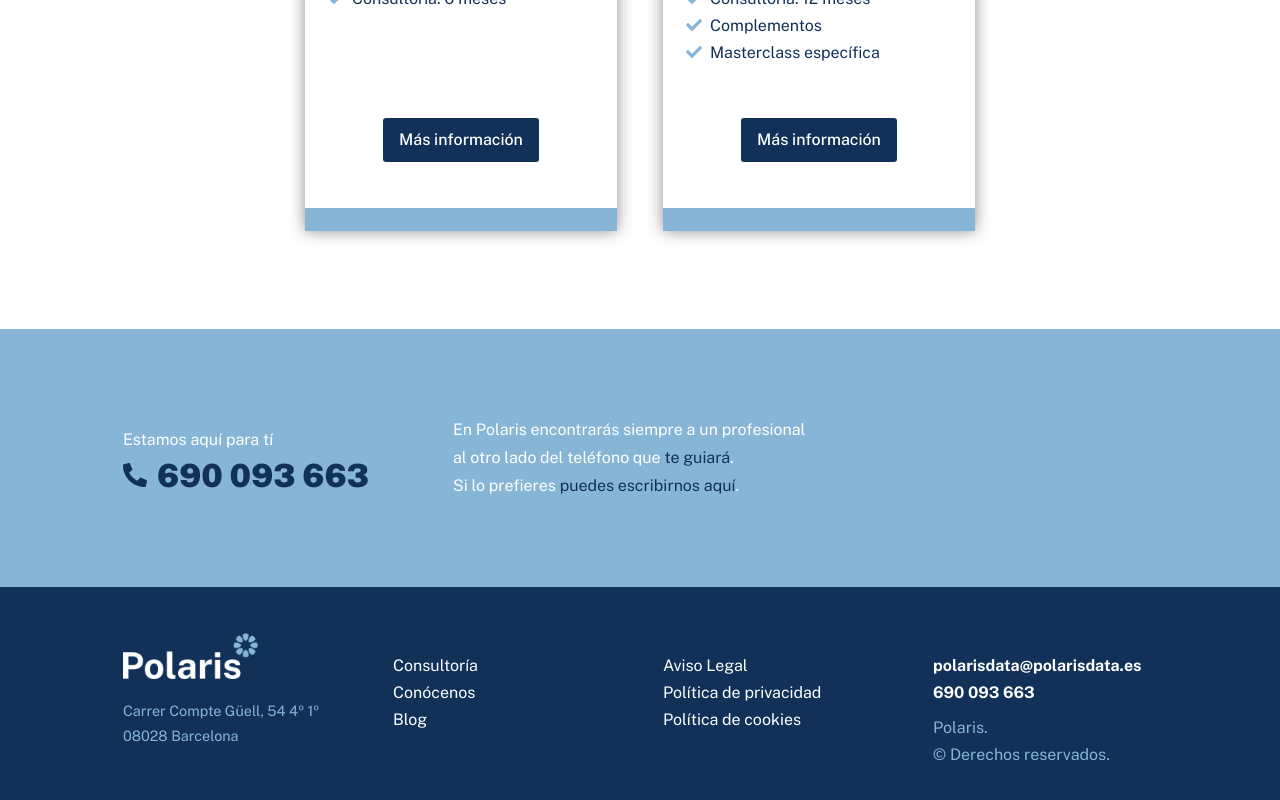
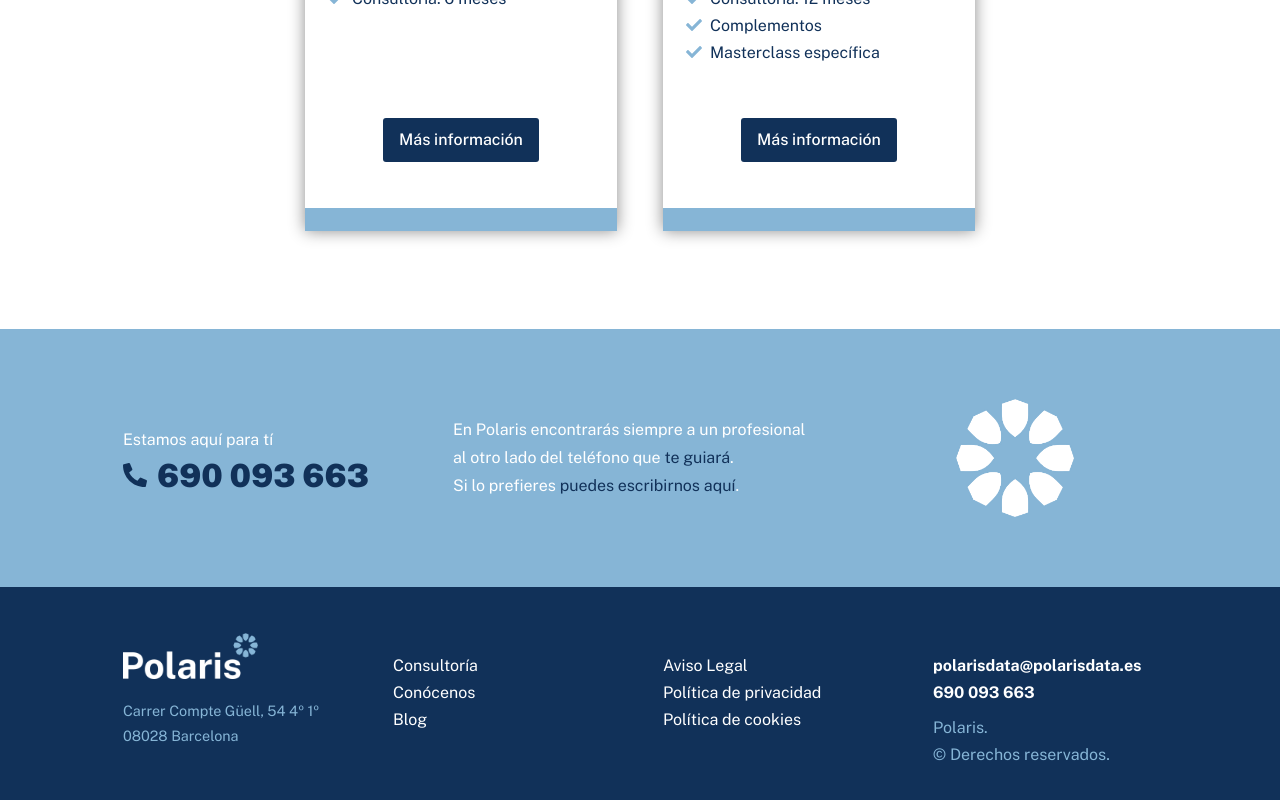
Before and after one commit to zima-is/polaris, a Next.js app: page / in a window 1280 px wide. Shown: the part 1321-2121 px from the top of the page. Built offline with nearby package versions, Linux system fonts and the light colour scheme.

Commit message:
change: Polaris star image to supported png format

```diff
--- a/components/ContactoCyan.js
+++ b/components/ContactoCyan.js
@@ -18,7 +18,7 @@ const ContactoCyan = () => {
                     <p>Si lo prefieres <span className={styles.spanNavy}><a href="mailto:polarisdata@polarisdata.es">puedes escribirnos aquí</a></span>.</p>
                 </div>
                 <div className={styles.star}>
-                    <Image src='/illustrations/animation-star-cyan.gif' alt='' width={120} height={120}/>
+                    <Image src='/illustrations/star-cyan.png' alt='' width={120} height={120}/>
                 </div>
             </div>
 
```
